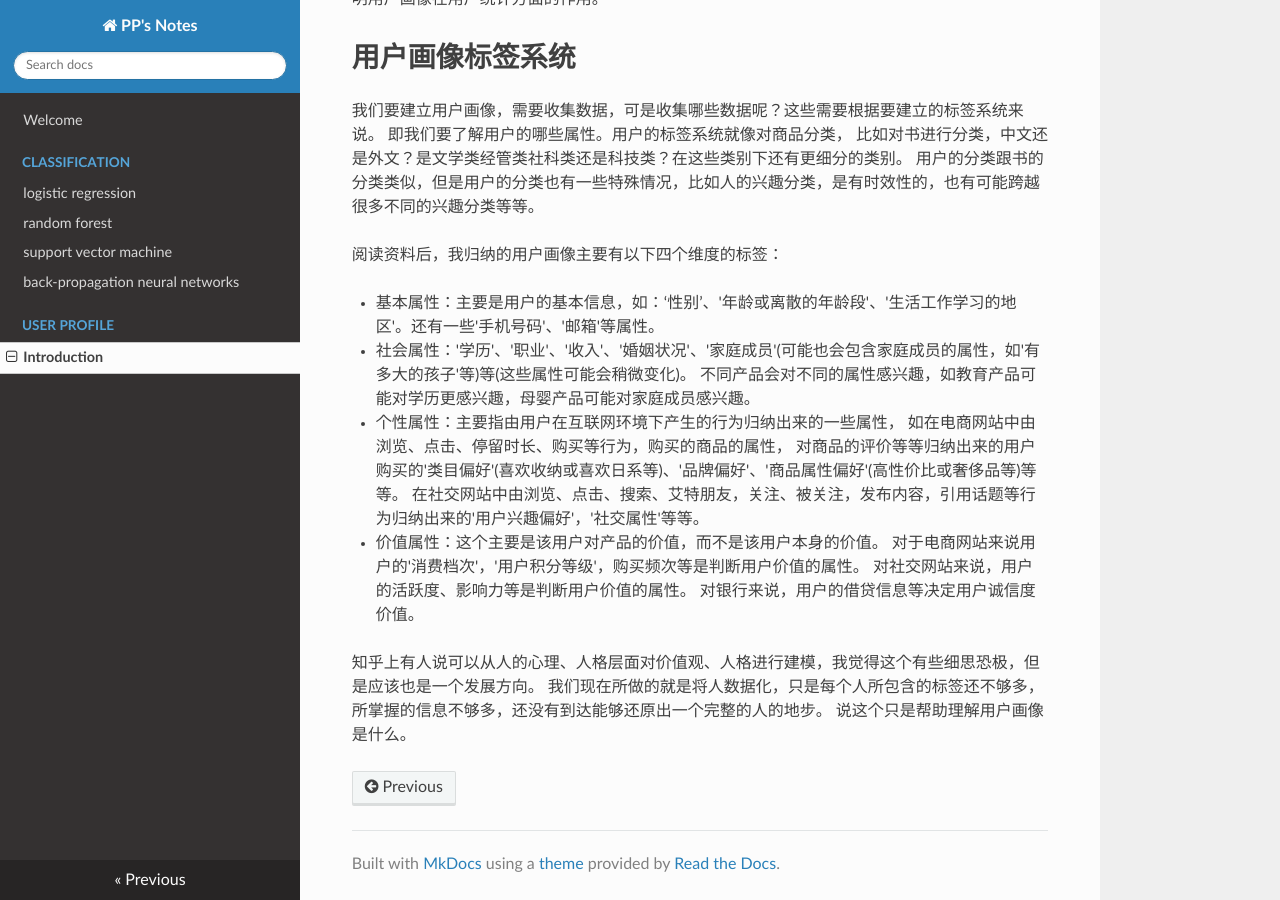
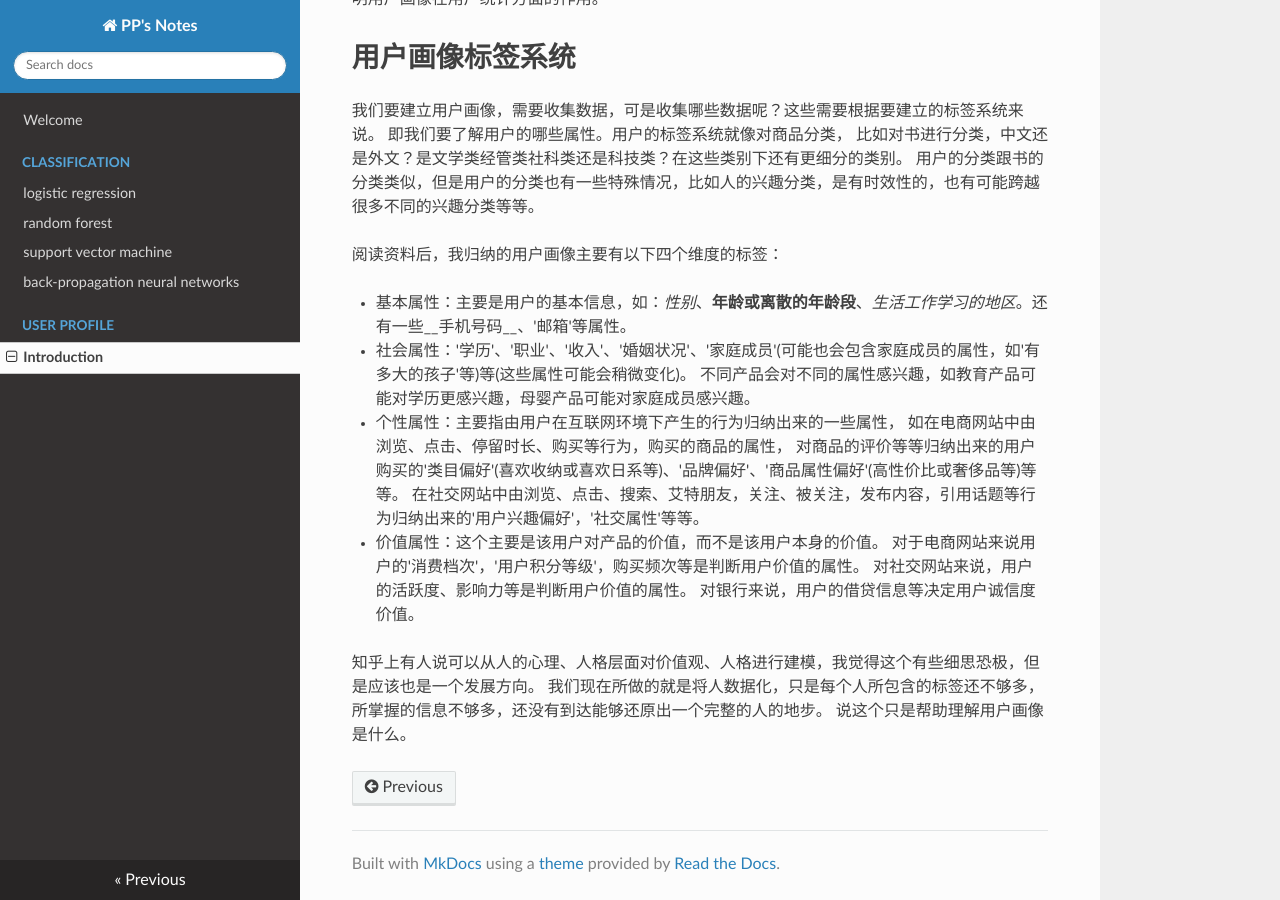
Before and after one commit to NobodyKnowsPP/pp-blog, an MkDocs documentation site: the page built from docs/UserProfile/Introduction.md, in a window 1280 px wide and 900 px high, scrolled down 1526 px. Built offline with MkDocs 1.6.1, drawn with Linux system fonts in a browser that asks for light colours; nearby versions of some CDN libraries; old or Windows-style settings are respelled for this version of MkDocs.

```diff
--- a/docs/UserProfile/Introduction.md
+++ b/docs/UserProfile/Introduction.md
@@ -65,7 +65,7 @@ tricks:知乎上的一个例子，说罗振宇在《时间的朋友》跨年演
 
 阅读资料后，我归纳的用户画像主要有以下四个维度的标签：
 
-- 基本属性：主要是用户的基本信息，如：‘性别’、'年龄或离散的年龄段'、'生活工作学习的地区'。还有一些'手机号码'、'邮箱'等属性。
+- 基本属性：主要是用户的基本信息，如：*性别*、**年龄或离散的年龄段**、_生活工作学习的地区_。还有一些__手机号码__、'邮箱'等属性。
 - 社会属性：'学历'、'职业'、'收入'、'婚姻状况'、'家庭成员'(可能也会包含家庭成员的属性，如'有多大的孩子'等)等(这些属性可能会稍微变化)。
 不同产品会对不同的属性感兴趣，如教育产品可能对学历更感兴趣，母婴产品可能对家庭成员感兴趣。
 - 个性属性：主要指由用户在互联网环境下产生的行为归纳出来的一些属性，
```
